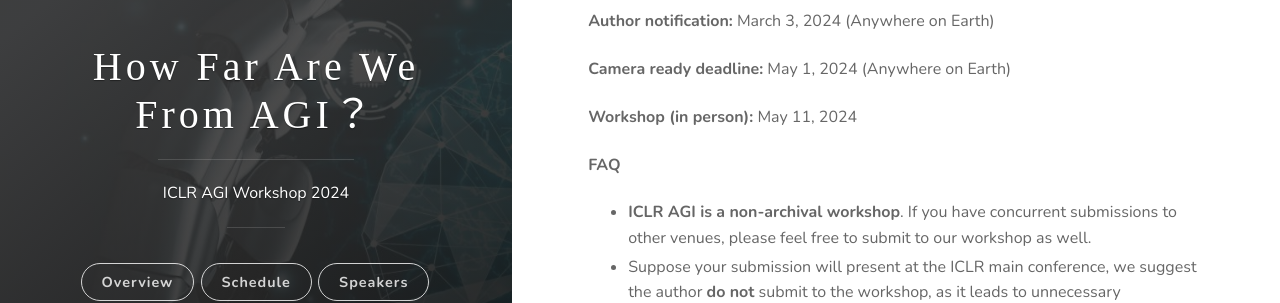
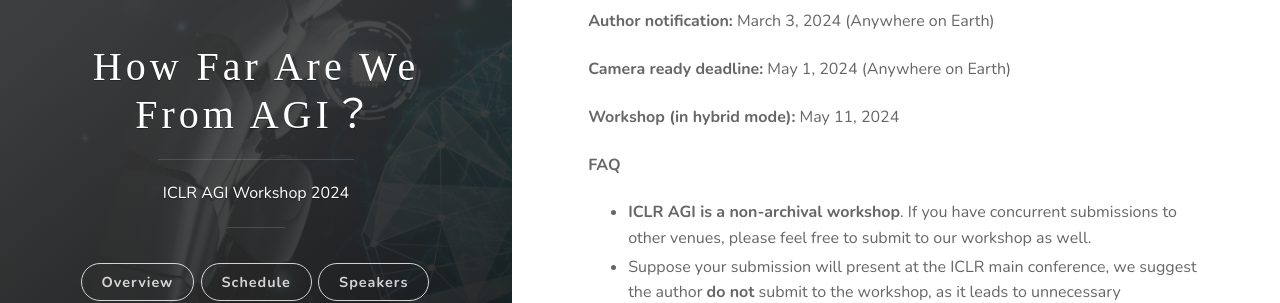
Before and after one commit to AGIWorkshop/agiworkshop.github.io, a Jekyll site: the page built from _posts/2024/cfp.md, in a window 1280 px wide and 900 px high. Shown: the part 226-529 px from the top of the window. Built offline with Jekyll 4.4.1, drawn with Linux system fonts in a browser that asks for light colours; some web fonts are replaced.

Commit message:
Update cfp.md

```diff
--- a/_posts/2024/cfp.md
+++ b/_posts/2024/cfp.md
@@ -13,7 +13,7 @@ year: 2024
 
 **Camera ready deadline:** May 1, 2024 (Anywhere on Earth)
 
-**Workshop (in person):** May 11, 2024 <br>
+**Workshop (in hybrid mode):** May 11, 2024 <br>
 
 <!-- **Updates:**
 - Please use the following <a href="/files/neurips_glfrontiers_2023.sty" style="font-weight: bold;">NeurIPS GLFrontiers style file</a> for **the camera ready submission**, which has the correct notice at the first page of your paper. Please use the option `\usepackage[final]{neurips_glfrontiers_2023}` in your main text file. Please **upload your camera ready version via making a revision at OpenReview**. -->
```
